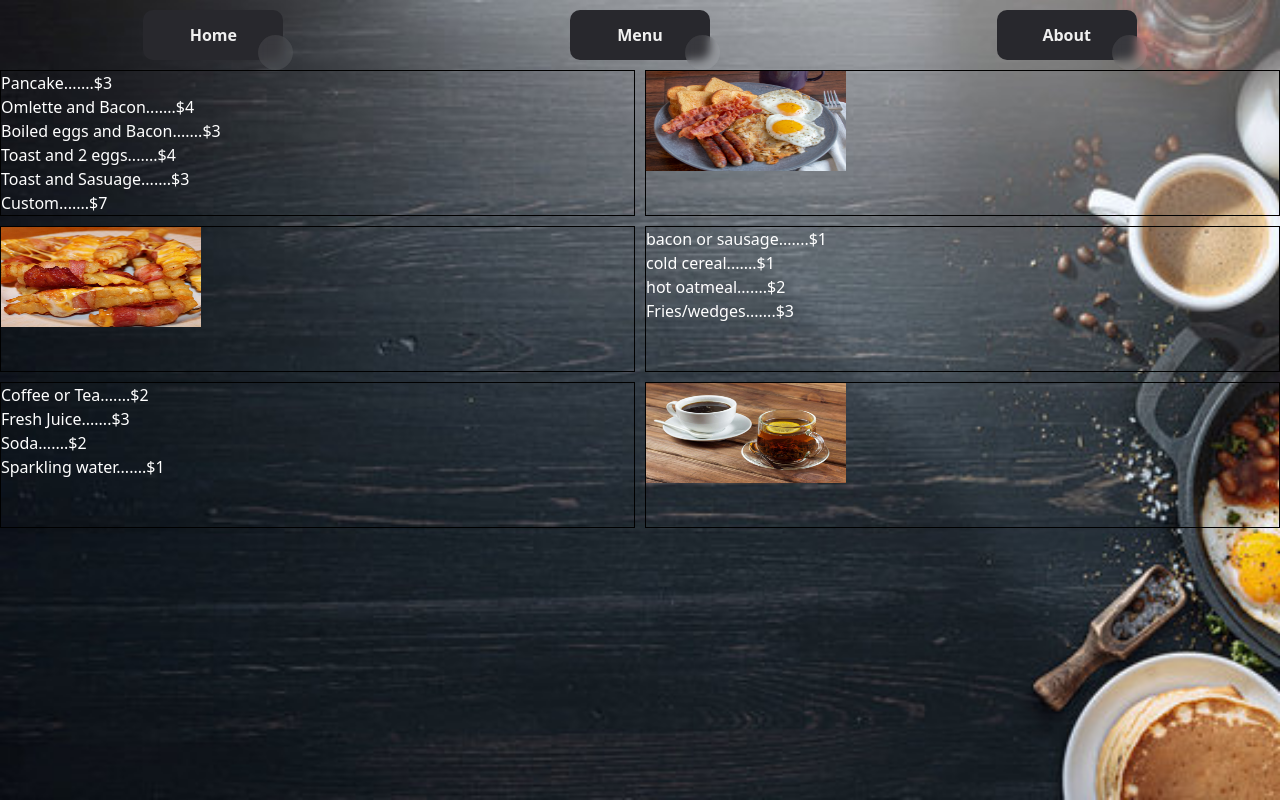
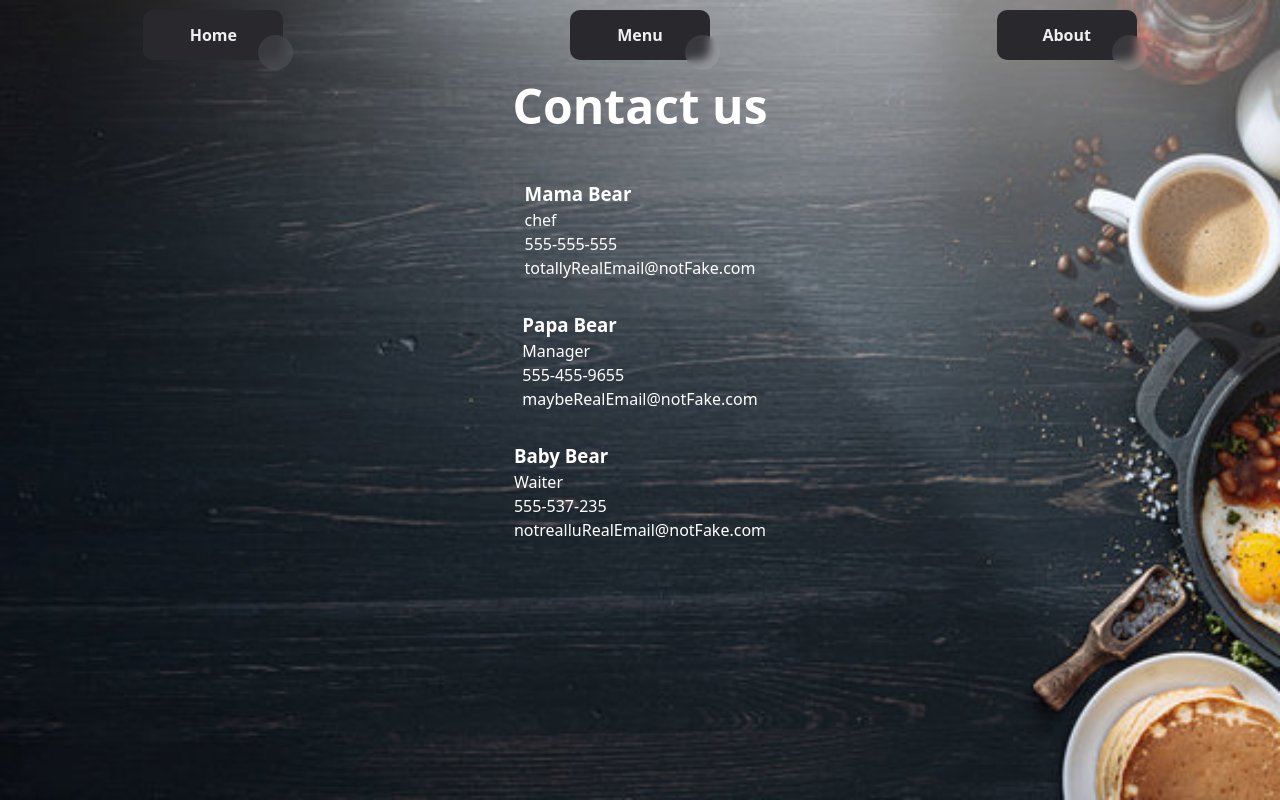
Before and after one commit to deepdev79/restu, a website built with Vite: page index.html in a window 1280 px wide. Built offline with nearby package versions, Linux system fonts and the light colour scheme.

Commit message:
complete deployment pending

```diff
--- a/src/contact.ts
+++ b/src/contact.ts
@@ -26,6 +26,7 @@ const employees: {
 
 const h1 = document.createElement("h1") as HTMLHeadingElement;
 const contactDiv = document.createElement("div") as HTMLDivElement;
+contactDiv.classList.add("contact");
 h1.textContent = "Contact us";
 contactDiv.appendChild(h1);
 
--- a/src/home.ts
+++ b/src/home.ts
@@ -38,10 +38,10 @@ div.classList.add("box");
 h3.textContent = "Hours";
 div.appendChild(h3);
 
-const ul = document.createElement("ul");
+const ul = document.createElement("ul") as HTMLUListElement;
 
 timings.forEach((slot) => {
-  const li = document.createElement("li");
+  const li = document.createElement("li") as HTMLLIElement;
   li.textContent = `${slot.day}: ${slot.time}`;
   ul.appendChild(li);
 });
--- a/src/main.ts
+++ b/src/main.ts
@@ -7,7 +7,7 @@ import { menuDiv } from "./menu";
 import { contactDiv } from "./contact";
 
 const content = document.getElementById("content");
-content?.appendChild(menuDiv);
+content?.appendChild(contactDiv);
 
 function handleClick(event: MouseEvent): void {
   const option = (event.target as HTMLButtonElement).textContent;
--- a/src/menu.ts
+++ b/src/menu.ts
@@ -3,29 +3,29 @@ let h1 = document.createElement("h1") as HTMLHeadingElement;
 const menuDiv = document.createElement("div") as HTMLDivElement;
 
 let div = document.createElement("div") as HTMLDivElement;
-let ul = document.createElement("ul");
+let ul = document.createElement("ul") as HTMLUListElement;
 
 const mainDishes: { dish: string; price: number }[] = [
-  { dish: "Pancake", price: 3 },
-  { dish: "Omlette and Bacon", price: 4 },
-  { dish: "Boiled eggs and Bacon", price: 3 },
-  { dish: "Toast and 2 eggs", price: 4 },
-  { dish: "Toast and Sasuage", price: 3 },
-  { dish: "Custom", price: 7 },
+  { dish: "Pancake", price: 3.99 },
+  { dish: "Omlette and Bacon", price: 4.5 },
+  { dish: "Boiled eggs and Bacon", price: 3.5 },
+  { dish: "Toast and 2 eggs", price: 4.75 },
+  { dish: "Toast and Sasuage", price: 3.25 },
+  { dish: "Custom", price: 7.99 },
 ];
 
 const sides: { dish: string; price: number }[] = [
-  { dish: "bacon or sausage", price: 1 },
-  { dish: "cold cereal", price: 1 },
-  { dish: "hot oatmeal", price: 2 },
-  { dish: "Fries/wedges", price: 3 },
+  { dish: "bacon or sausage", price: 1.25 },
+  { dish: "cold cereal", price: 1.5 },
+  { dish: "hot oatmeal", price: 2.5 },
+  { dish: "Fries/wedges", price: 3.5 },
 ];
 
 const drinks: { dish: string; price: number }[] = [
   { dish: "Coffee or Tea", price: 2 },
-  { dish: "Fresh Juice", price: 3 },
-  { dish: "Soda", price: 2 },
-  { dish: "Sparkling water", price: 1 },
+  { dish: "Fresh Juice", price: 3.5 },
+  { dish: "Soda", price: 2.5 },
+  { dish: "Sparkling water", price: 1.5 },
 ];
 
 menuDiv.classList.add("menu-section");
@@ -34,7 +34,7 @@ h1.textContent = "Breakfast Menu";
 
 //Main menu
 mainDishes.forEach((item) => {
-  const li = document.createElement("li");
+  const li = document.createElement("li") as HTMLLIElement;
   li.textContent = `${item.dish}.......$${item.price}`;
   ul.appendChild(li);
 });
@@ -48,8 +48,6 @@ div = document.createElement("div") as HTMLDivElement;
 let img = document.createElement("img") as HTMLImageElement;
 div.classList.add("menu-box");
 img.src = "../public/mmenu.jpg";
-img.width = 200;
-img.height = 100;
 div.appendChild(img);
 menuDiv.appendChild(div);
 
@@ -58,16 +56,14 @@ div = document.createElement("div") as HTMLDivElement;
 img = document.createElement("img") as HTMLImageElement;
 div.classList.add("menu-box");
 img.src = "../public/smenu.jpg";
-img.width = 200;
-img.height = 100;
 div.appendChild(img);
 menuDiv.appendChild(div);
 
 //Sides
 div = document.createElement("div") as HTMLDivElement;
-ul = document.createElement("ul");
+ul = document.createElement("ul") as HTMLUListElement;
 sides.forEach((item) => {
-  const li = document.createElement("li");
+  const li = document.createElement("li") as HTMLLIElement;
   li.textContent = `${item.dish}.......$${item.price}`;
   ul.appendChild(li);
 });
@@ -79,9 +75,9 @@ menuDiv.appendChild(div);
 //Drinks
 
 div = document.createElement("div") as HTMLDivElement;
-ul = document.createElement("ul");
+ul = document.createElement("ul") as HTMLUListElement;
 drinks.forEach((item) => {
-  const li = document.createElement("li");
+  const li = document.createElement("li") as HTMLLIElement;
   li.textContent = `${item.dish}.......$${item.price}`;
   ul.appendChild(li);
 });
@@ -94,8 +90,6 @@ div = document.createElement("div") as HTMLDivElement;
 img = document.createElement("img") as HTMLImageElement;
 div.classList.add("menu-box");
 img.src = "../public/tnc.jpg";
-img.width = 200;
-img.height = 100;
 div.appendChild(img);
 menuDiv.appendChild(div);
 
--- a/src/style.css
+++ b/src/style.css
@@ -120,6 +120,9 @@ ul {
 /* Menu */
 
 .menu-section {
+  font-weight: bold;
+  padding-top: 3%;
+  padding-left: 5%;
   color: white;
   display: grid;
   grid-template-columns: repeat(2, 1fr); /* 2 equal columns */
@@ -127,12 +130,22 @@ ul {
   gap: 10px; /* optional spacing between grid items */
 }
 
-.menu-box {
-  border: 1px solid black;
+.menu-box img {
+  width: 30%;
+  height: 100;
 }
 
 /* contact */
 
+.contact {
+  color: white;
+}
+
+.contact h1 {
+  font-size: 3rem;
+  text-align: center;
+  padding-bottom: 2%;
+}
 .cboxes {
   display: flex;
   flex-direction: column;
@@ -142,5 +155,5 @@ ul {
 }
 
 .cbox {
-  border: 1px solid black;
+  padding: 1%;
 }
```
Also changed, not shown: Readme.md (added), src/typescript.svg (deleted).
